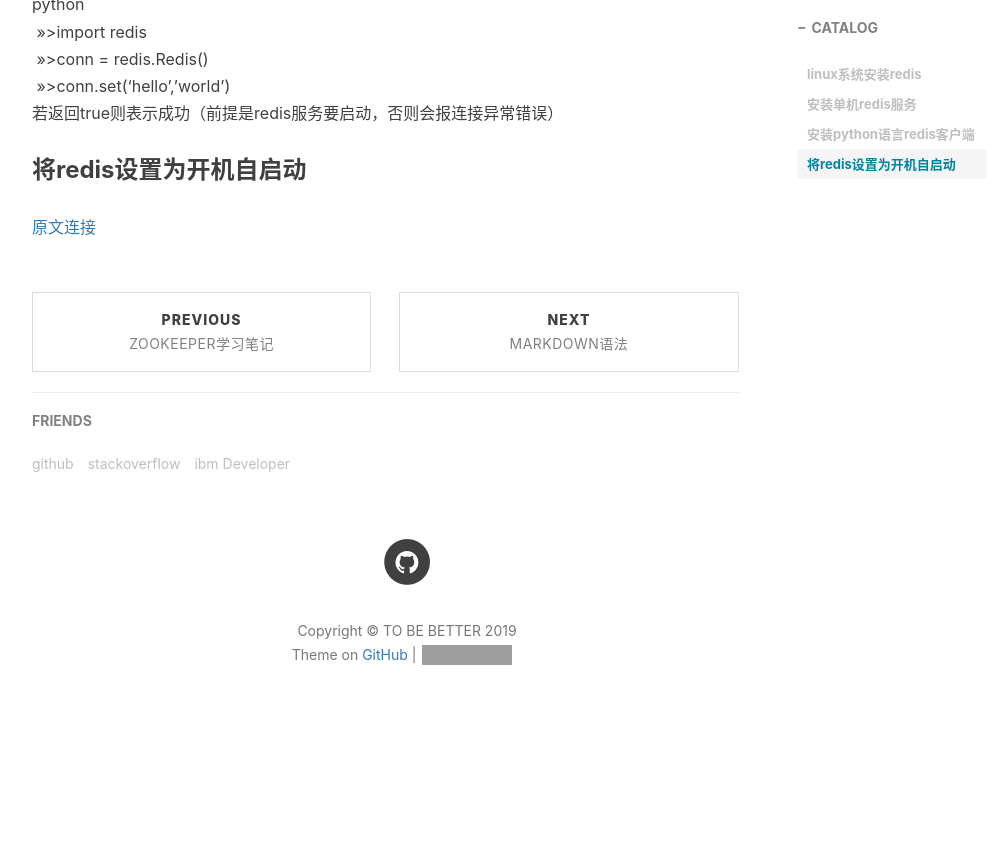
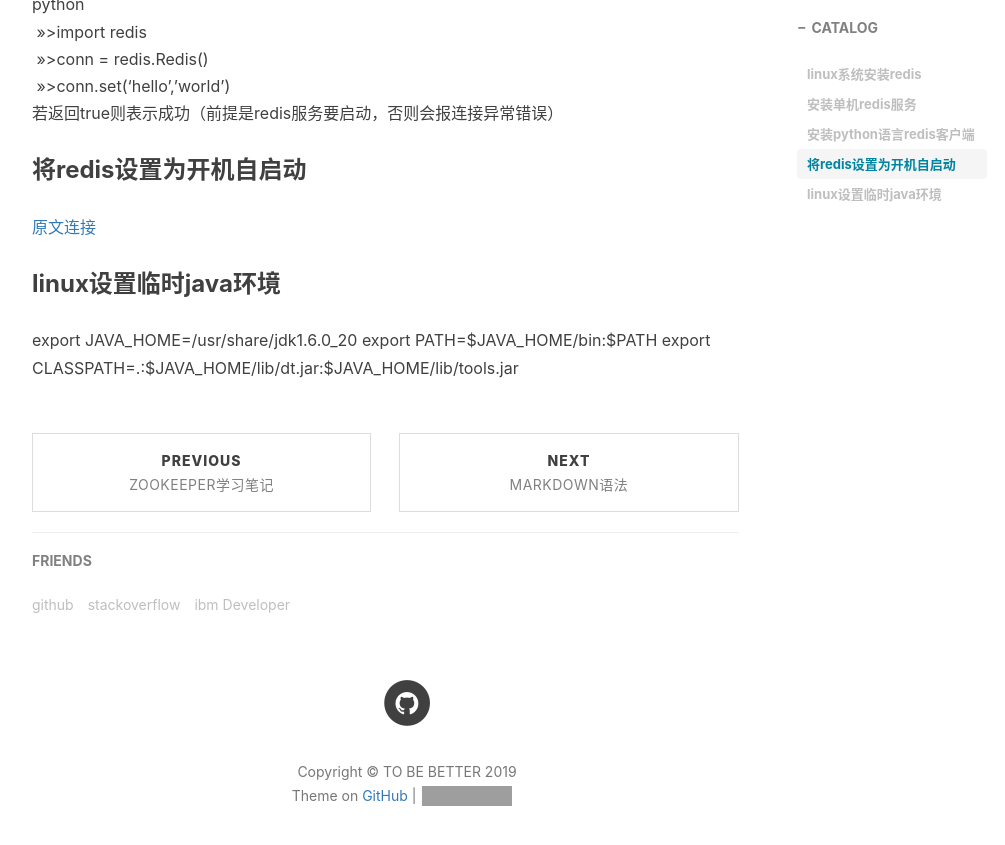
Before and after one commit to yuhangdai/yuhangdai.github.io, a Jekyll site: the page built from _posts/2018-06-03-linux安装redis和redis-py客户端.md, in a window 1280 px wide and 900 px high, scrolled down 2108 px. Shown: the top 845 px of the window, without its empty margins (233-1238 px from the left). Built offline with Jekyll 4.4.1, drawn with Linux system fonts in a browser that asks for light colours; nearby versions of some CDN libraries; comment, search, counter and statistics services are not loaded; before the commit the page ends 2867 px from its top, so only the background shows below that; grey boxes are pictures that could not be loaded.

Commit message:
Update 2018-06-03-linux安装redis和redis-py客户端.md

```diff
--- a/_posts/2018-06-03-linux安装redis和redis-py客户端.md
+++ b/_posts/2018-06-03-linux安装redis和redis-py客户端.md
@@ -46,3 +46,8 @@ tags:
 
 ### 将redis设置为开机自启动
 [原文连接](http://blog.csdn.net/lovejj1994/article/details/53096268)
+
+### linux设置临时java环境
+export JAVA_HOME=/usr/share/jdk1.6.0_20
+export PATH=$JAVA_HOME/bin:$PATH
+export CLASSPATH=.:$JAVA_HOME/lib/dt.jar:$JAVA_HOME/lib/tools.jar
```
